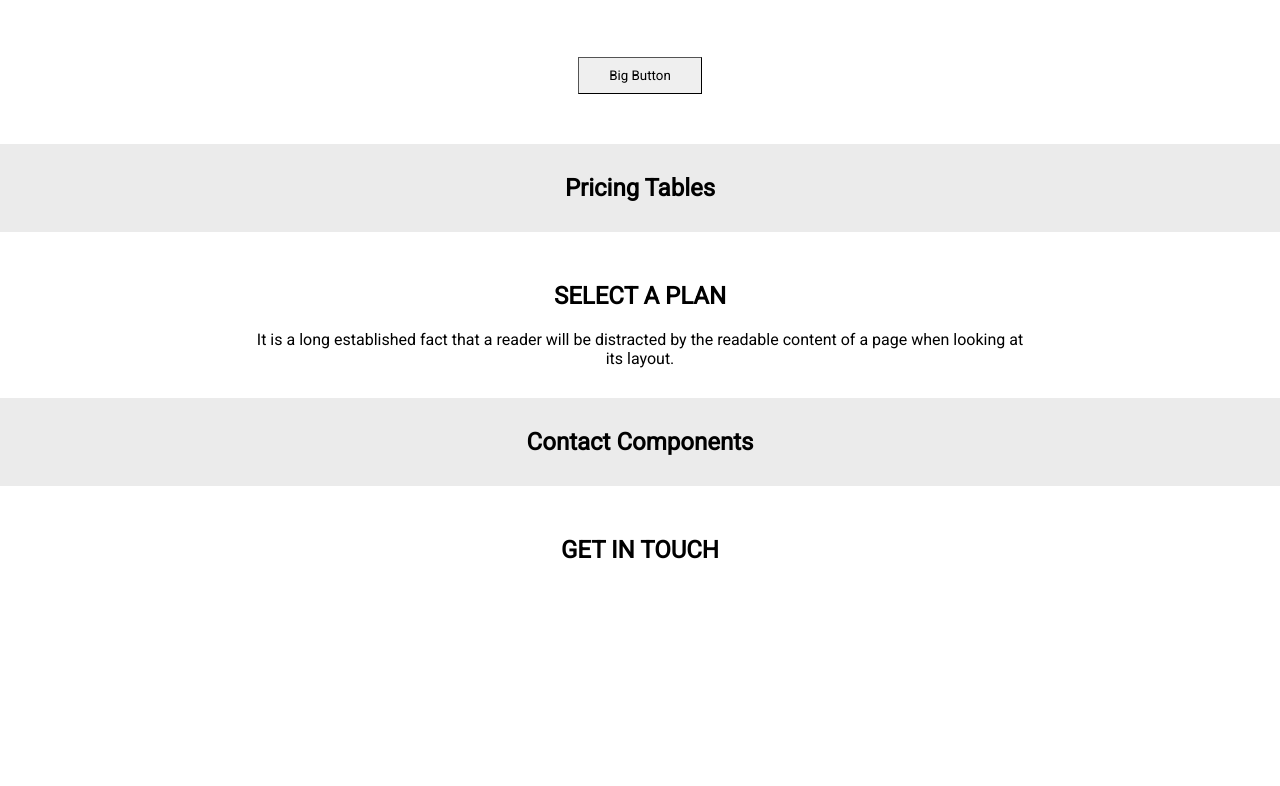
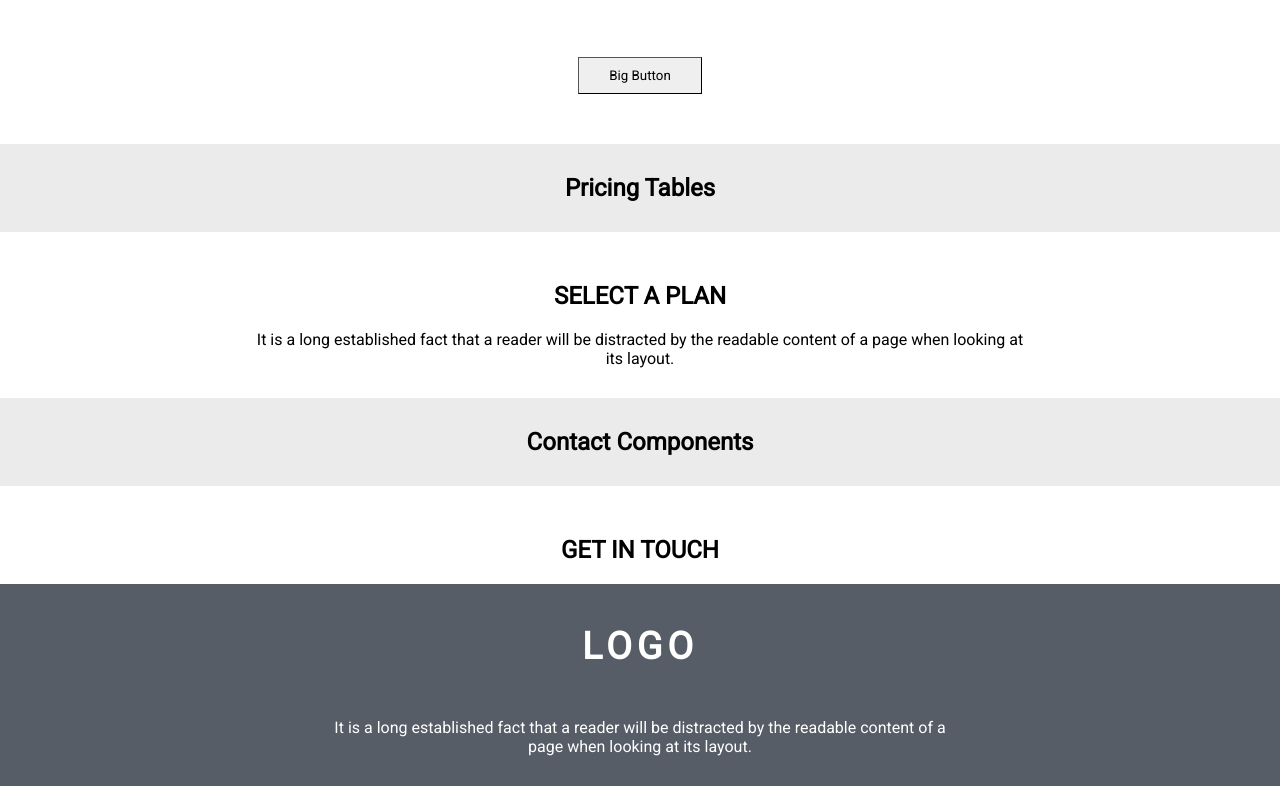
Before and after one commit to saravanan-mohan/webmerchant, a website: page index.html in a window 1280 px wide. Shown: the part 1222-2008 px from the top of the page. Before the commit the page ends 1806 px from the top, so only its background shows below. Drawn offline with nearby package versions, Linux system fonts and the light colour scheme; files that its build step writes are made by us from their sources.

Commit message:
footer changes

```diff
--- a/index.html
+++ b/index.html
@@ -13,17 +13,17 @@
             <nav>
                 <ul>
                     <li>
-                        <a href='#product'>
+                        <a href='#'>
                             Home
                         </a>
                     </li>
                     <li>
-                        <a href='/Product'>
+                        <a href='#'>
                             Product
                         </a>
                     </li>
                     <li>
-                        <a href='/Team'>
+                        <a href='#'>
                             Team
                         </a>
                     </li>
@@ -149,6 +149,18 @@
         </section>
     </body>
     <footer>
+        <div class='footer-head'>
+            <h2>LOGO</h2>
+        </div>
+        <div class='footer-wrapper'>
+            <div class='footer-desc'>
+                <p>
+                    It is a long established fact that a reader will be distracted by the readable content of a page when looking at its layout.
+                </p>
+            </div>
+            <div class='social-contact'>
 
+            </div>
+        </div>
     </footer>
 </html>
--- a/scss/home.scss
+++ b/scss/home.scss
@@ -90,3 +90,23 @@ header {
         margin: auto;
     }
 }
+
+footer {
+    padding: 10px 0;
+    background-color: #565D67;
+    color: #FFFFFF;
+
+    .footer-head {
+        text-align: center;
+        padding: 30px;
+        letter-spacing: 5px;
+        font-size: 25px;
+    }
+
+    .footer-wrapper {
+        text-align: center;
+        width: 50%;
+        margin: auto;
+        padding: 20px;
+    }
+}
```
Also changed, not shown: dist/home.css, 1 other file.
